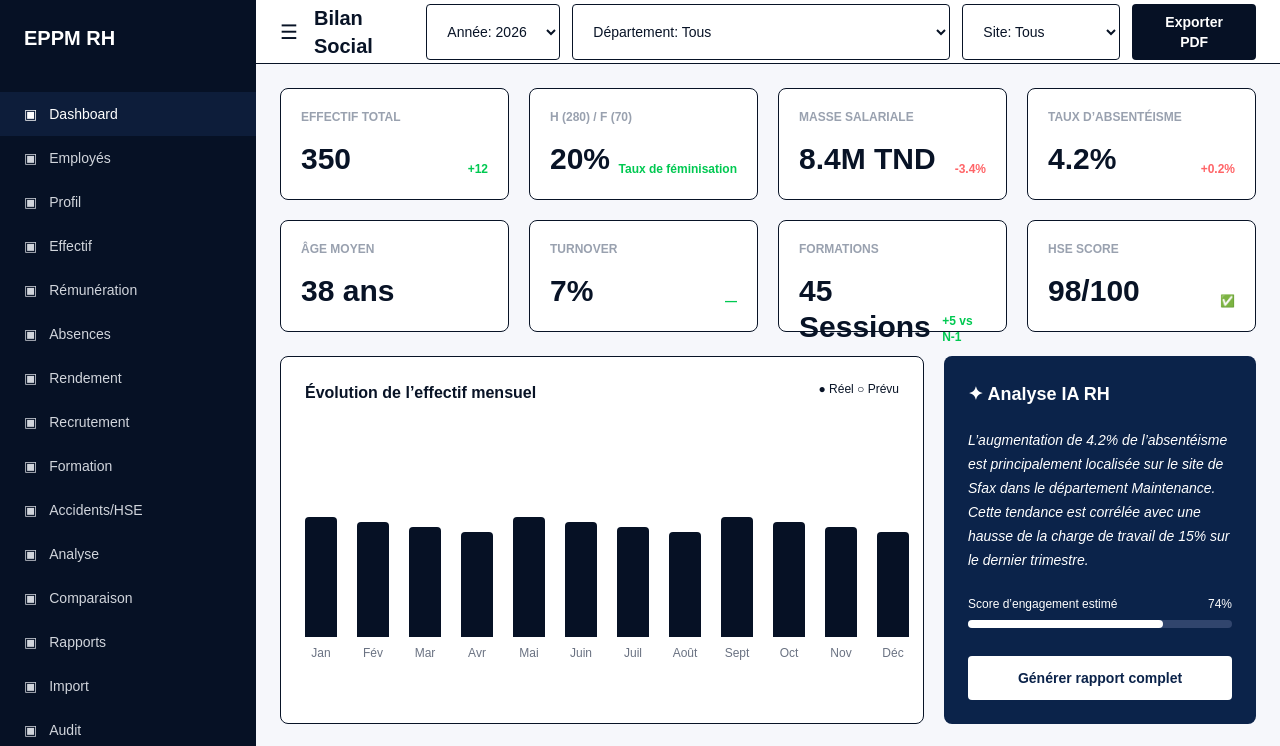
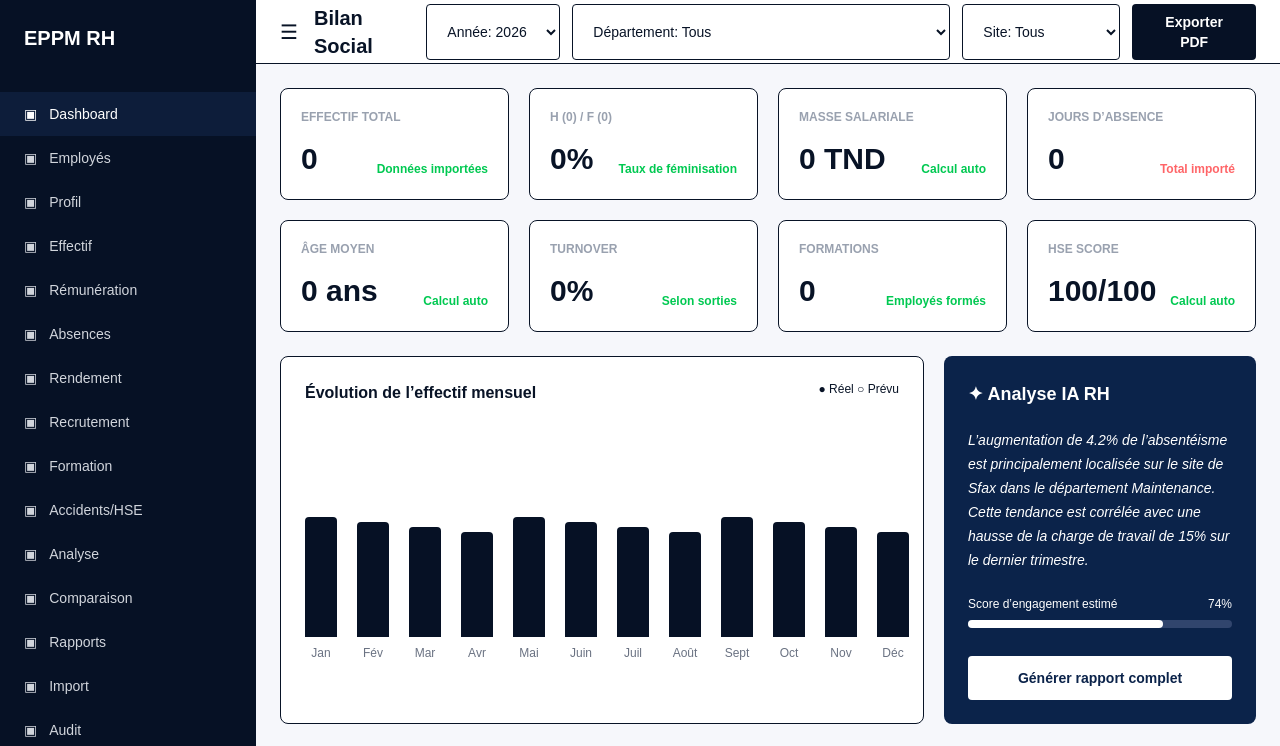
Before and after one commit to lindajerbi58-create/bilan-social-softic, a Next.js app: page /dashboard in a window 1280 px wide. Shown: the top 746 px of the page. Built offline with nearby package versions, Linux system fonts and the light colour scheme.

Commit message:
Ajout KPI dynamiques depuis import Excel

```diff
--- a/app/dashboard/page.tsx
+++ b/app/dashboard/page.tsx
@@ -1,6 +1,9 @@
+
+
 "use client";
 
-import { useState } from "react";
+import { useEffect, useState } from "react";
+
 export default function DashboardPage() {
     const years = Array.from({ length: 21 }, (_, i) => 2026 - i);
 
@@ -53,7 +56,74 @@ const [site, setSite] = useState("Tous");
     "Paramètres",
     "Aide",
   ];
+const [employees, setEmployees] = useState<any[]>([]);
 
+useEffect(() => {
+  const storedData = localStorage.getItem("employeesData");
+  if (storedData) {
+    setEmployees(JSON.parse(storedData));
+  }
+}, []);
+
+const effectifTotal = employees.length;
+
+function calculateAge(dateNaissance: string) {
+  const birth = new Date(dateNaissance);
+  const today = new Date();
+  let age = today.getFullYear() - birth.getFullYear();
+
+  const monthDiff = today.getMonth() - birth.getMonth();
+  if (
+    monthDiff < 0 ||
+    (monthDiff === 0 && today.getDate() < birth.getDate())
+  ) {
+    age--;
+  }
+
+  return age;
+}
+
+const ages = employees
+  .map((e) => calculateAge(e.dateNaissance))
+  .filter((age) => !isNaN(age));
+
+const ageMoyen =
+  ages.length > 0
+    ? Math.round(ages.reduce((sum, age) => sum + age, 0) / ages.length)
+    : 0;
+
+const femmes = employees.filter((e) => e.genre === "F").length;
+const hommes = employees.filter((e) => e.genre === "H").length;
+
+const tauxFemmes =
+  effectifTotal > 0 ? Math.round((femmes / effectifTotal) * 100) : 0;
+
+const departs = employees.filter((e) => e.statut === "Sorti").length;
+
+const turnover =
+  effectifTotal > 0 ? Math.round((departs / effectifTotal) * 100) : 0;
+
+const accidents = employees.reduce(
+  (total, e) => total + Number(e.accidents || 0),
+  0
+);
+const masseSalariale = employees.reduce(
+  (total, e) => total + Number(e.salaire || 0),
+  0
+);
+
+const totalAbsences = employees.reduce(
+  (total, e) => total + Number(e.absenceJours || 0),
+  0
+);
+
+const formations = employees.filter(
+  (e) =>
+    e.formation === "Oui" ||
+    e.formation === true ||
+    e.formation === 1
+).length;
+const hseScore = Math.max(0, 100 - accidents * 2);
   return (
     <main className="min-h-screen bg-[#f6f7fb] flex text-[#081326]">
       <aside className="w-64 bg-[#061125] text-white min-h-screen flex flex-col justify-between">
@@ -143,14 +213,54 @@ const [site, setSite] = useState("Tous");
 
         <div className="p-6">
           <div className="grid grid-cols-4 gap-5">
-            <Kpi title="EFFECTIF TOTAL" value="350" note="+12" />
-            <Kpi title="H (280) / F (70)" value="20%" note="Taux de féminisation" />
-            <Kpi title="MASSE SALARIALE" value="8.4M TND" note="-3.4%" red />
-            <Kpi title="TAUX D’ABSENTÉISME" value="4.2%" note="+0.2%" red />
-            <Kpi title="ÂGE MOYEN" value="38 ans" note="" />
-            <Kpi title="TURNOVER" value="7%" note="—" />
-            <Kpi title="FORMATIONS" value="45 Sessions" note="+5 vs N-1" />
-            <Kpi title="HSE SCORE" value="98/100" note="✅" />
+          <Kpi
+  title="EFFECTIF TOTAL"
+  value={String(effectifTotal)}
+  note="Données importées"
+/>
+
+<Kpi
+  title={`H (${hommes}) / F (${femmes})`}
+  value={`${tauxFemmes}%`}
+  note="Taux de féminisation"
+/>
+
+<Kpi
+  title="MASSE SALARIALE"
+  value={`${masseSalariale.toLocaleString()} TND`}
+  note="Calcul auto"
+/>
+
+<Kpi
+  title="JOURS D’ABSENCE"
+  value={String(totalAbsences)}
+  note="Total importé"
+  red
+/>
+
+<Kpi
+  title="ÂGE MOYEN"
+  value={`${ageMoyen} ans`}
+  note="Calcul auto"
+/>
+
+<Kpi
+  title="TURNOVER"
+  value={`${turnover}%`}
+  note="Selon sorties"
+/>
+
+<Kpi
+  title="FORMATIONS"
+  value={String(formations)}
+  note="Employés formés"
+/>
+
+<Kpi
+  title="HSE SCORE"
+  value={`${hseScore}/100`}
+  note="Calcul auto"
+/>
           </div>
 
           <div className="grid grid-cols-3 gap-5 mt-6">
--- a/app/import/page.tsx
+++ b/app/import/page.tsx
@@ -1,7 +1,7 @@
 "use client";
 
 import { useState } from "react";
-
+import * as XLSX from "xlsx";
 export default function ImportPage() {
   const [type, setType] = useState("Employés");
   const [fileName, setFileName] = useState("");
@@ -22,14 +22,33 @@ export default function ImportPage() {
     ],
   };
 
-  function handleFile(e: React.ChangeEvent<HTMLInputElement>) {
-    const file = e.target.files?.[0];
+function handleFile(e: React.ChangeEvent<HTMLInputElement>) {
+  const file = e.target.files?.[0];
+  if (!file) return;
 
-    if (!file) return;
+  setFileName(file.name);
 
-    setFileName(file.name);
-    setErrors(fakeErrors[type as keyof typeof fakeErrors] || []);
-  }
+  const reader = new FileReader();
+
+  reader.onload = (event) => {
+    const data = event.target?.result;
+    const workbook = XLSX.read(data, { type: "array" });
+    const sheetName = workbook.SheetNames[0];
+    const worksheet = workbook.Sheets[sheetName];
+
+    const jsonData = XLSX.utils.sheet_to_json(worksheet);
+
+    if (jsonData.length === 0) {
+      setErrors(["Le fichier Excel est vide."]);
+      return;
+    }
+
+    localStorage.setItem("employeesData", JSON.stringify(jsonData));
+    setErrors([]);
+  };
+
+  reader.readAsArrayBuffer(file);
+}
 
   return (
     <main className="min-h-screen bg-[#f7f8fb] flex">
--- a/package.json
+++ b/package.json
@@ -11,7 +11,8 @@
   "dependencies": {
     "next": "16.2.9",
     "react": "19.2.4",
-    "react-dom": "19.2.4"
+    "react-dom": "19.2.4",
+    "xlsx": "^0.18.5"
   },
   "devDependencies": {
     "@tailwindcss/postcss": "^4",
```
Also changed, not shown: 1 other file (tests, documents, lock files or other folders).
